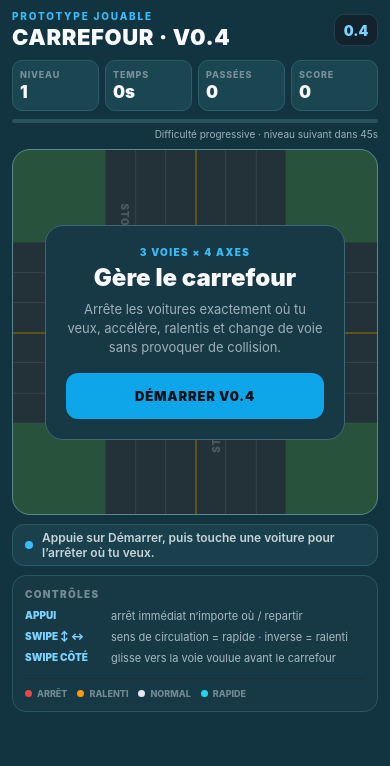
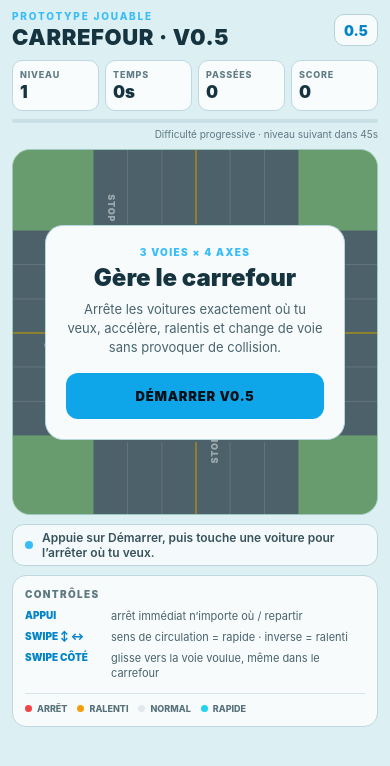
Before and after one commit to keany-albertini/Mobile_App, a React Native app: screen / in a window 390 px wide. Shown: the top 766 px of the page. Built offline with nearby package versions, Linux system fonts and the light colour scheme.

Commit message:
feat: brighter V0.5 with longer approaches and in-intersection lane changes

```diff
--- a/App.js
+++ b/App.js
@@ -9,8 +9,8 @@ import {
 import { StatusBar } from 'expo-status-bar';
 
 const LANE_COUNT = 3;
-const WORLD_SCALE = 1.6;
-const CAMERA_SCALE = 0.88;
+const WORLD_SCALE = 1.78;
+const CAMERA_SCALE = 0.82;
 const DIRECTIONS = ['north', 'south', 'west', 'east'];
 const CAR_COLORS = [
   '#38bdf8',
@@ -47,7 +47,7 @@ const isVertical = (direction) =>
 
 const makeGeometry = (size) => {
   const viewportSize = size / WORLD_SCALE;
-  const roadWidth = viewportSize * 0.56;
+  const roadWidth = (viewportSize * 0.56) / CAMERA_SCALE;
   const roadHalf = roadWidth / 2;
   const laneWidth = roadWidth / (LANE_COUNT * 2);
   const carLength = laneWidth * 1.23;
@@ -577,7 +577,7 @@ export default function App() {
         return;
       }
 
-      const delta = Math.min((now - lastTickRef.current) / 1000, 0.05);
+      const delta = Math.min((now - lastTickRef.current) / 1000, 0.033);
       lastTickRef.current = now;
 
       elapsedRef.current += delta;
@@ -585,7 +585,7 @@ export default function App() {
       const geometry = makeGeometry(boardSize * WORLD_SCALE);
       const baseSpeed =
         boardSize *
-        (0.22 + Math.min(currentLevel - 1, 12) * 0.005);
+        (0.24 + Math.min(currentLevel - 1, 12) * 0.0055);
 
       let nextCars = carsRef.current.map((car) => {
         const nextCar = { ...car };
@@ -627,8 +627,8 @@ export default function App() {
 
       spawnTimerRef.current += delta;
       const spawnInterval = Math.max(
-        0.95,
-        2.0 - (currentLevel - 1) * 0.1
+        0.78,
+        1.68 - (currentLevel - 1) * 0.085
       );
 
       if (spawnTimerRef.current >= spawnInterval) {
@@ -666,7 +666,7 @@ export default function App() {
       setLevel(currentLevel);
       setPassed(passedRef.current);
       setScore(currentScore);
-    }, 33);
+    }, 16);
 
     return () => clearInterval(timer);
   }, [boardSize, syncCars]);
@@ -728,11 +728,6 @@ export default function App() {
         Math.abs(lateral) > Math.abs(longitudinal) * 0.7 &&
         Math.abs(lateral) > 12
       ) {
-        if (!isBeforeStopLine(currentCar, geometry)) {
-          setLastAction('Changement de voie trop tardif.');
-          return;
-        }
-
         const laneDelta = lateral > 0 ? 1 : -1;
         const targetLane = clamp(
           currentCar.lane + laneDelta,
@@ -749,7 +744,7 @@ export default function App() {
           car.id === carId ? { ...car, lane: targetLane } : car
         );
 
-        setLastAction('Changement de voie.');
+        setLastAction('Changement de voie, même dans le carrefour.');
         syncCars(nextCars);
         return;
       }
@@ -788,10 +783,10 @@ export default function App() {
         <View style={styles.header}>
           <View>
             <Text style={styles.eyebrow}>PROTOTYPE JOUABLE</Text>
-            <Text style={styles.title}>CARREFOUR · V0.4</Text>
+            <Text style={styles.title}>CARREFOUR · V0.5</Text>
           </View>
           <View style={styles.versionBadge}>
-            <Text style={styles.versionBadgeText}>0.4</Text>
+            <Text style={styles.versionBadgeText}>0.5</Text>
           </View>
         </View>
 
@@ -883,7 +878,7 @@ export default function App() {
                     pressed && styles.primaryButtonPressed,
                   ]}
                 >
-                  <Text style={styles.primaryButtonText}>DÉMARRER V0.4</Text>
+                  <Text style={styles.primaryButtonText}>DÉMARRER V0.5</Text>
                 </Pressable>
               </View>
             </View>
@@ -937,7 +932,7 @@ export default function App() {
           <View style={styles.controlRow}>
             <Text style={styles.controlGesture}>SWIPE CÔTÉ</Text>
             <Text style={styles.controlDescription}>
-              glisse vers la voie voulue avant le carrefour
+              glisse vers la voie voulue, même dans le carrefour
             </Text>
           </View>
 
@@ -974,14 +969,14 @@ export default function App() {
 const styles = StyleSheet.create({
   safeArea: {
     flex: 1,
-    backgroundColor: '#123441',
+    backgroundColor: '#dceff3',
   },
   screen: {
     flex: 1,
     paddingHorizontal: 12,
     paddingTop: 10,
     paddingBottom: 14,
-    backgroundColor: '#123441',
+    backgroundColor: '#dceff3',
   },
   header: {
     flexDirection: 'row',
@@ -996,7 +991,7 @@ const styles = StyleSheet.create({
     letterSpacing: 1.8,
   },
   title: {
-    color: '#f8fafc',
+    color: '#16343f',
     fontSize: 22,
     fontWeight: '900',
     letterSpacing: 0.6,
@@ -1006,14 +1001,14 @@ const styles = StyleSheet.create({
     minWidth: 44,
     height: 32,
     borderRadius: 10,
-    backgroundColor: '#12232d',
+    backgroundColor: '#f7fbfc',
     borderWidth: 1,
-    borderColor: '#25404e',
+    borderColor: '#b6d3db',
     alignItems: 'center',
     justifyContent: 'center',
   },
   versionBadgeText: {
-    color: '#7dd3fc',
+    color: '#0284c7',
     fontWeight: '900',
   },
   statsRow: {
@@ -1027,18 +1022,18 @@ const styles = StyleSheet.create({
     paddingVertical: 8,
     paddingHorizontal: 7,
     borderRadius: 10,
-    backgroundColor: '#1a4652',
+    backgroundColor: '#f8fcfd',
     borderWidth: 1,
-    borderColor: '#2b5d68',
+    borderColor: '#bfd8df',
   },
   statLabel: {
-    color: '#78909c',
+    color: '#607b84',
     fontSize: 9,
     fontWeight: '800',
     letterSpacing: 0.8,
   },
   statValue: {
-    color: '#f8fafc',
+    color: '#16343f',
     fontSize: 17,
     fontWeight: '900',
     marginTop: 2,
@@ -1047,7 +1042,7 @@ const styles = StyleSheet.create({
     height: 4,
     borderRadius: 99,
     overflow: 'hidden',
-    backgroundColor: '#2a5360',
+    backgroundColor: '#c8dfe5',
   },
   progressFill: {
     height: '100%',
@@ -1055,7 +1050,7 @@ const styles = StyleSheet.create({
     backgroundColor: '#38bdf8',
   },
   progressCaption: {
-    color: '#9ab2bc',
+    color: '#5e7881',
     fontSize: 10,
     marginTop: 5,
     marginBottom: 9,
@@ -1066,29 +1061,29 @@ const styles = StyleSheet.create({
     aspectRatio: 1,
     borderRadius: 18,
     overflow: 'hidden',
-    backgroundColor: '#4b8b5b',
+    backgroundColor: '#7fbd74',
     borderWidth: 1,
-    borderColor: '#5b8790',
+    borderColor: '#9fc9c0',
   },
   sceneLayer: {
     position: 'absolute',
   },
   grass: {
-    backgroundColor: '#4f9861',
+    backgroundColor: '#83c879',
   },
   cornerPatch: {
     position: 'absolute',
-    backgroundColor: 'rgba(109, 171, 113, 0.24)',
+    backgroundColor: 'rgba(179, 224, 153, 0.30)',
     borderWidth: 1,
     borderColor: 'rgba(255,255,255,0.03)',
   },
   road: {
     position: 'absolute',
-    backgroundColor: '#4a535c',
+    backgroundColor: '#68757f',
   },
   intersection: {
     position: 'absolute',
-    backgroundColor: '#525e68',
+    backgroundColor: '#73808a',
   },
   laneLine: {
     position: 'absolute',
@@ -1101,14 +1096,14 @@ const styles = StyleSheet.create({
   },
   roadWord: {
     position: 'absolute',
-    color: 'rgba(248,250,252,0.55)',
+    color: 'rgba(255,255,255,0.82)',
     fontSize: 11,
     fontWeight: '900',
     letterSpacing: 1,
   },
   yieldWord: {
     position: 'absolute',
-    color: 'rgba(248,250,252,0.48)',
+    color: 'rgba(255,255,255,0.76)',
     fontSize: 10,
     fontWeight: '900',
     letterSpacing: 0.8,
@@ -1121,11 +1116,11 @@ const styles = StyleSheet.create({
   },
   carBody: {
     borderRadius: 6,
-    borderWidth: 2,
+    borderWidth: 1.5,
     overflow: 'hidden',
     shadowColor: '#000',
-    shadowOpacity: 0.35,
-    shadowRadius: 4,
+    shadowOpacity: 0.22,
+    shadowRadius: 2,
     shadowOffset: { width: 0, height: 2 },
     elevation: 4,
   },
@@ -1153,16 +1148,16 @@ const styles = StyleSheet.create({
     alignItems: 'center',
     justifyContent: 'center',
     padding: 24,
-    backgroundColor: 'rgba(7,24,30,0.56)',
+    backgroundColor: 'rgba(29,62,70,0.36)',
   },
   overlayCard: {
     width: '100%',
     maxWidth: 300,
     borderRadius: 18,
     padding: 20,
-    backgroundColor: '#173946',
+    backgroundColor: '#f7fbfc',
     borderWidth: 1,
-    borderColor: '#3c6975',
+    borderColor: '#b7d5dc',
   },
   overlayKicker: {
     color: '#38bdf8',
@@ -1179,21 +1174,21 @@ const styles = StyleSheet.create({
     textAlign: 'center',
   },
   overlayTitle: {
-    color: '#f8fafc',
+    color: '#16343f',
     fontSize: 24,
     fontWeight: '900',
     textAlign: 'center',
     marginTop: 5,
   },
   overlayScore: {
-    color: '#7dd3fc',
+    color: '#0284c7',
     fontSize: 30,
     fontWeight: '900',
     textAlign: 'center',
     marginTop: 8,
   },
   overlayText: {
-    color: '#9eb0ba',
+    color: '#49636d',
     fontSize: 13,
     lineHeight: 19,
     textAlign: 'center',
@@ -1221,9 +1216,9 @@ const styles = StyleSheet.create({
     minHeight: 42,
     marginTop: 9,
     borderRadius: 12,
-    backgroundColor: '#19404c',
+    backgroundColor: '#f4fafb',
     borderWidth: 1,
-    borderColor: '#2c5c68',
+    borderColor: '#b9d6dd',
     flexDirection: 'row',
     alignItems: 'center',
     paddingHorizontal: 12,
@@ -1237,7 +1232,7 @@ const styles = StyleSheet.create({
   },
   actionText: {
     flex: 1,
-    color: '#c7d4da',
+    color: '#38525c',
     fontSize: 12,
     fontWeight: '600',
   },
@@ -1245,12 +1240,12 @@ const styles = StyleSheet.create({
     marginTop: 9,
     borderRadius: 14,
     padding: 12,
-    backgroundColor: '#173946',
+    backgroundColor: '#f7fbfc',
     borderWidth: 1,
-    borderColor: '#2a5662',
+    borderColor: '#bdd8de',
   },
   controlsTitle: {
-    color: '#748a96',
+    color: '#5f7982',
     fontSize: 10,
     fontWeight: '900',
     letterSpacing: 1.3,
@@ -1264,13 +1259,13 @@ const styles = StyleSheet.create({
   },
   controlGesture: {
     width: 78,
-    color: '#7dd3fc',
+    color: '#0284c7',
     fontSize: 10,
     fontWeight: '900',
   },
   controlDescription: {
     flex: 1,
-    color: '#a8bac3',
+    color: '#49636d',
     fontSize: 11,
     lineHeight: 15,
   },
@@ -1281,7 +1276,7 @@ const styles = StyleSheet.create({
     marginTop: 9,
     paddingTop: 9,
     borderTopWidth: 1,
-    borderTopColor: '#1b3039',
+    borderTopColor: '#d4e5e9',
   },
   stateLegendItem: {
     flexDirection: 'row',
@@ -1294,7 +1289,7 @@ const styles = StyleSheet.create({
     borderRadius: 99,
   },
   stateLegendText: {
-    color: '#728895',
+    color: '#58727c',
     fontSize: 9,
     fontWeight: '800',
   },
```
